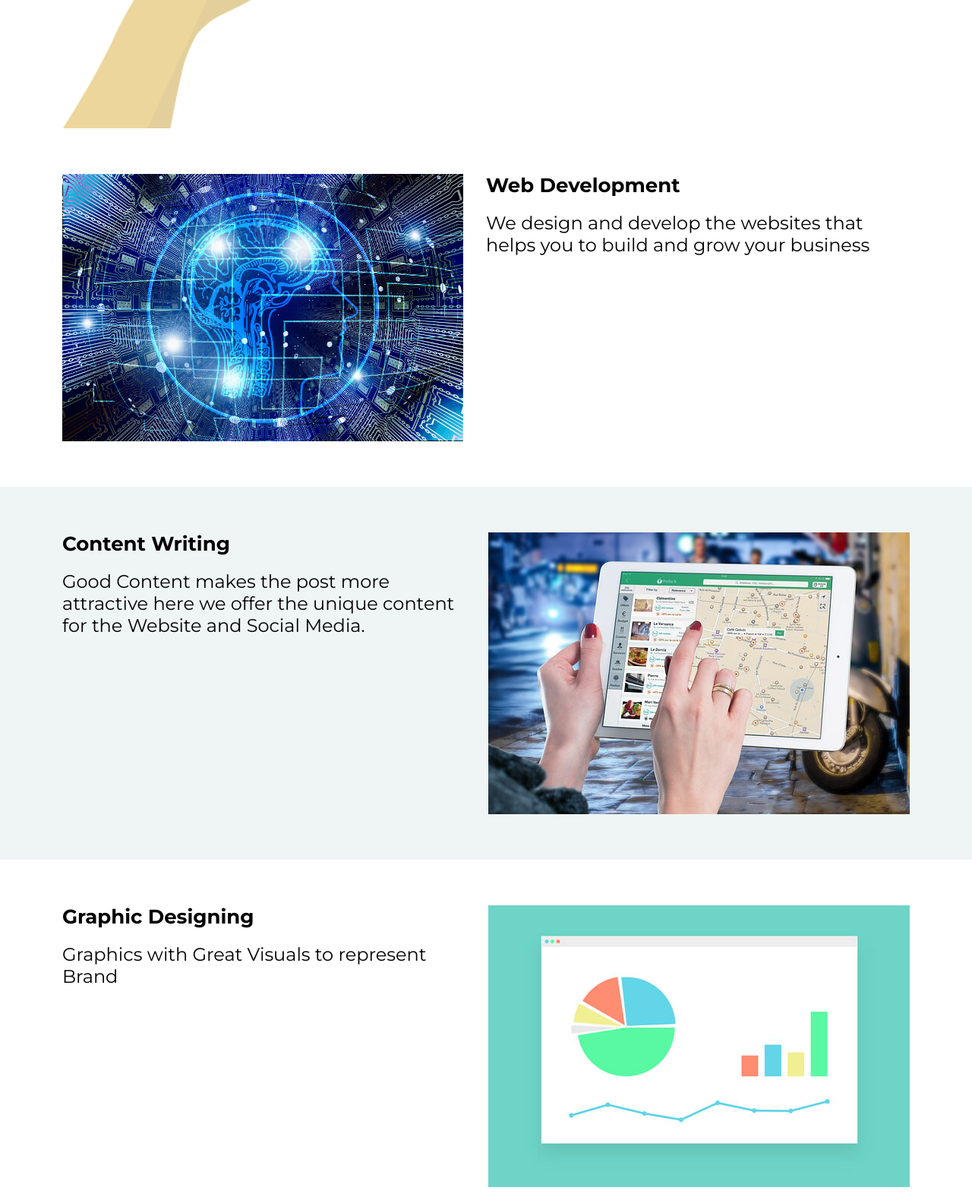
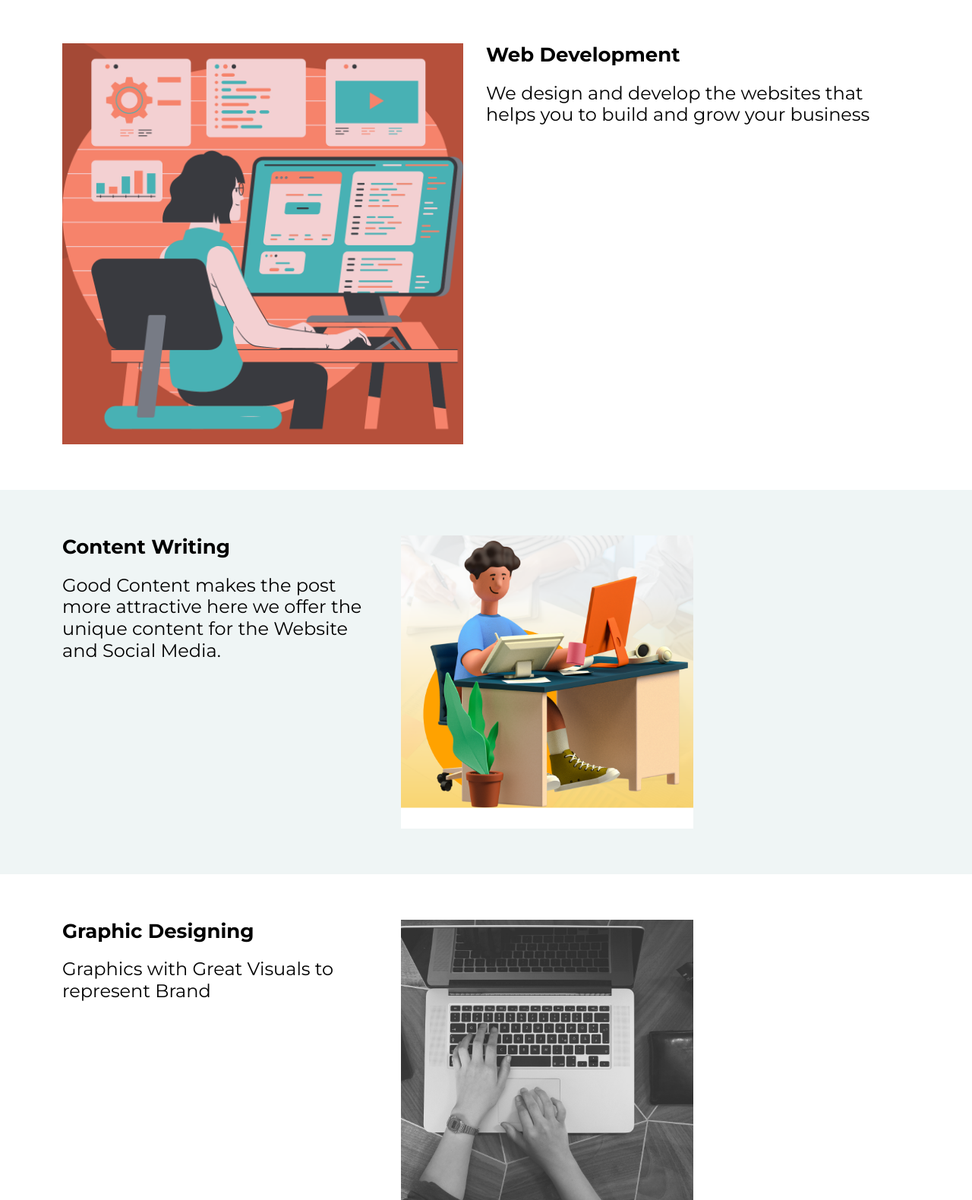
Before and after one commit to Tandhish/tandhish.github.io, a plain HTML site: page index.html in a window 1280 px wide. Shown: the part 1220-2800 px from the top of the page at 76% size. Drawn offline with nearby package versions, Linux system fonts and the light colour scheme.

Commit message:
Updated Photos

```diff
--- a/index.html
+++ b/index.html
@@ -42,10 +42,10 @@
       <nav id="navbar" class="navbar">
         <ul>
           <li><a class="nav-link scrollto active" href="#hero">Home</a></li>
-          <li><a class="nav-link scrollto" href="#about">About</a></li>
           <li><a class="nav-link scrollto" href="#features">Services</a></li>
          <!-- <li><a class="nav-link scrollto" href="#pricing">Pricing</a></li>-->
           <li><a class="nav-link scrollto" href="#team">Team</a></li>
+          <li><a class="nav-link scrollto" href="#about">About</a></li>
           <li><a class="nav-link scrollto" href="#gallery">Gallery</a></li>
         <!--  <li class="dropdown"><a href="#"><span>Drop Down</span> <i class="bi bi-chevron-down"></i></a>
             <ul>
@@ -122,7 +122,7 @@
           </div>
 
           <div class="col-lg-4 col-md-5 features-img">
-            <img src="assets/img/product-features.png" alt="" data-aos="fade-right">
+            <img src="assets/img/Digital Marketing.png" alt="" data-aos="fade-right">
           </div>
 
           <div class="col-lg-8 col-md-7 ">
@@ -151,7 +151,7 @@
         <div class="container">
           <div class="row">
             <div class="col-12">
-              <img class="advanced-feature-img-left" src="assets/img/hero-bg.jpg" style="max-width: 50%;" alt="">
+              <img class="advanced-feature-img-left" src="assets/img/Web Dev.png" style="max-width: 50%;" alt="">
               <div>
                 <h2>Web Development</h2>
                 <h4 style="color: black;">
@@ -166,8 +166,8 @@
       <div class="features-row section-bg" data-aos="fade-up">
         <div class="container">
           <div class="row">
-            <div class="col-12">
-              <img class="advanced-feature-img-right wow fadeInRight" src="assets/img/advanced-feature-1.jpg" alt="">
+            <div class="col-12" style="width: 75%; height: 75%;">
+              <img class="advanced-feature-img-right wow fadeInRight" style="max-width: 50%;" src="assets/img/Content Writing.png" alt="">
               <div>
                 <h2>Content Writing</h2>
                 <h4 style="color: black;">
@@ -201,8 +201,8 @@
       <div class="features-row " data-aos="fade-up">
         <div class="container">
           <div class="row">
-            <div class="col-12">
-              <img class="advanced-feature-img-right wow fadeInRight" src="assets/img/advanced-feature-3.jpg" alt="">
+            <div class="col-12" style="height: 75%; width: 75%;">
+              <img class="advanced-feature-img-right wow fadeInRight" style="max-width: 50%;" src="assets/img/Graphic Designing.png" alt="">
               <div>
                 <h2>Graphic Designing</h2>
                 <h4 style="color: black;">Graphics with Great Visuals to represent Brand</h4>
@@ -662,10 +662,7 @@
         </div>
         <div class="col-lg-6">
           <nav class="footer-links text-lg-right text-center pt-2 pt-lg-0">
-            <a href="#intro" class="scrollto">Home</a>
-            <a href="#about" class="scrollto">About</a>
-            <a href="#">Privacy Policy</a>
-            <a href="#">Terms of Use</a>
+
           </nav>
         </div>
       </div>
```
Also changed, not shown: assets/img/Content Writing.png (added), assets/img/Digital Marketing.png (added), assets/img/Graphic Designing.png (added), assets/img/Web Dev.png (added).
